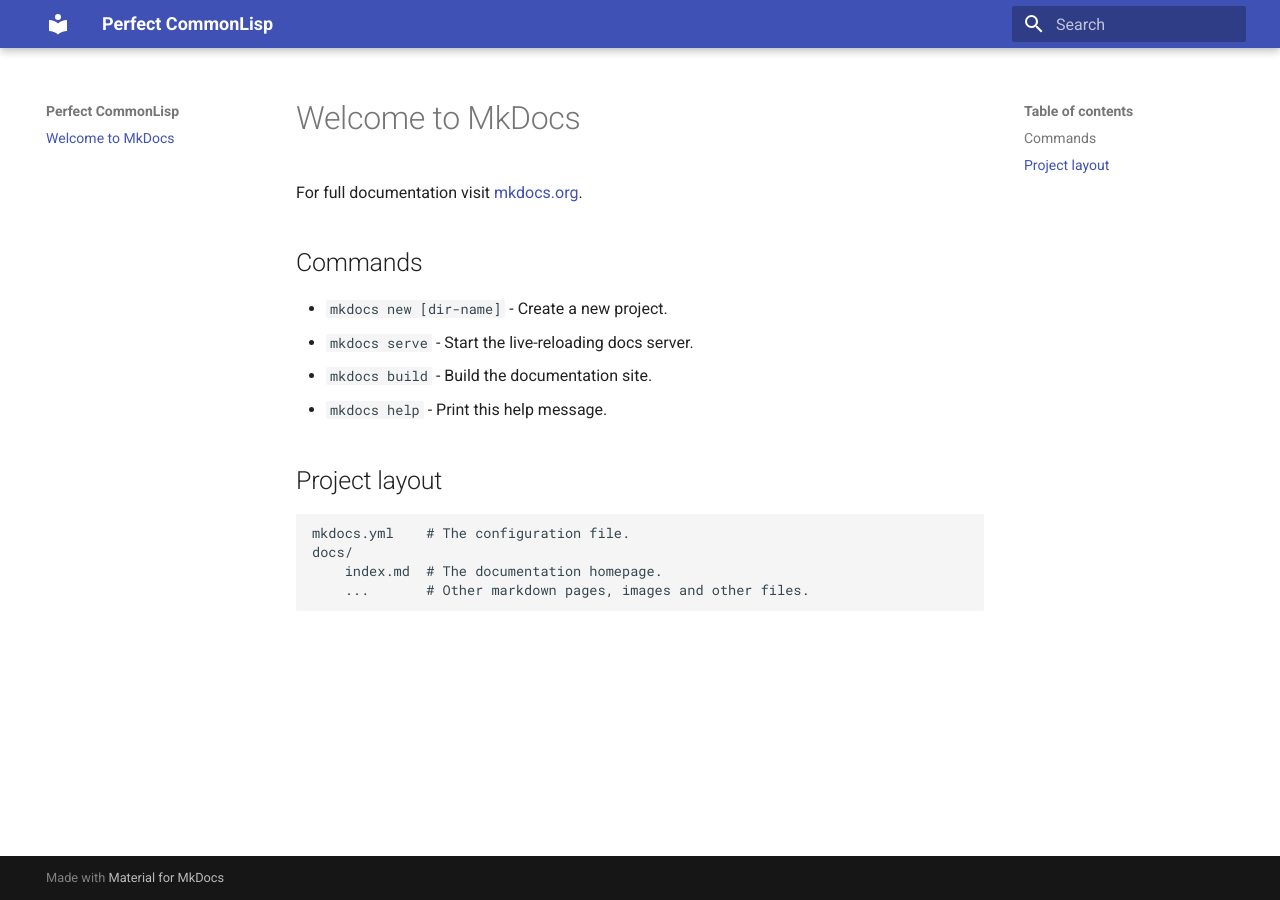
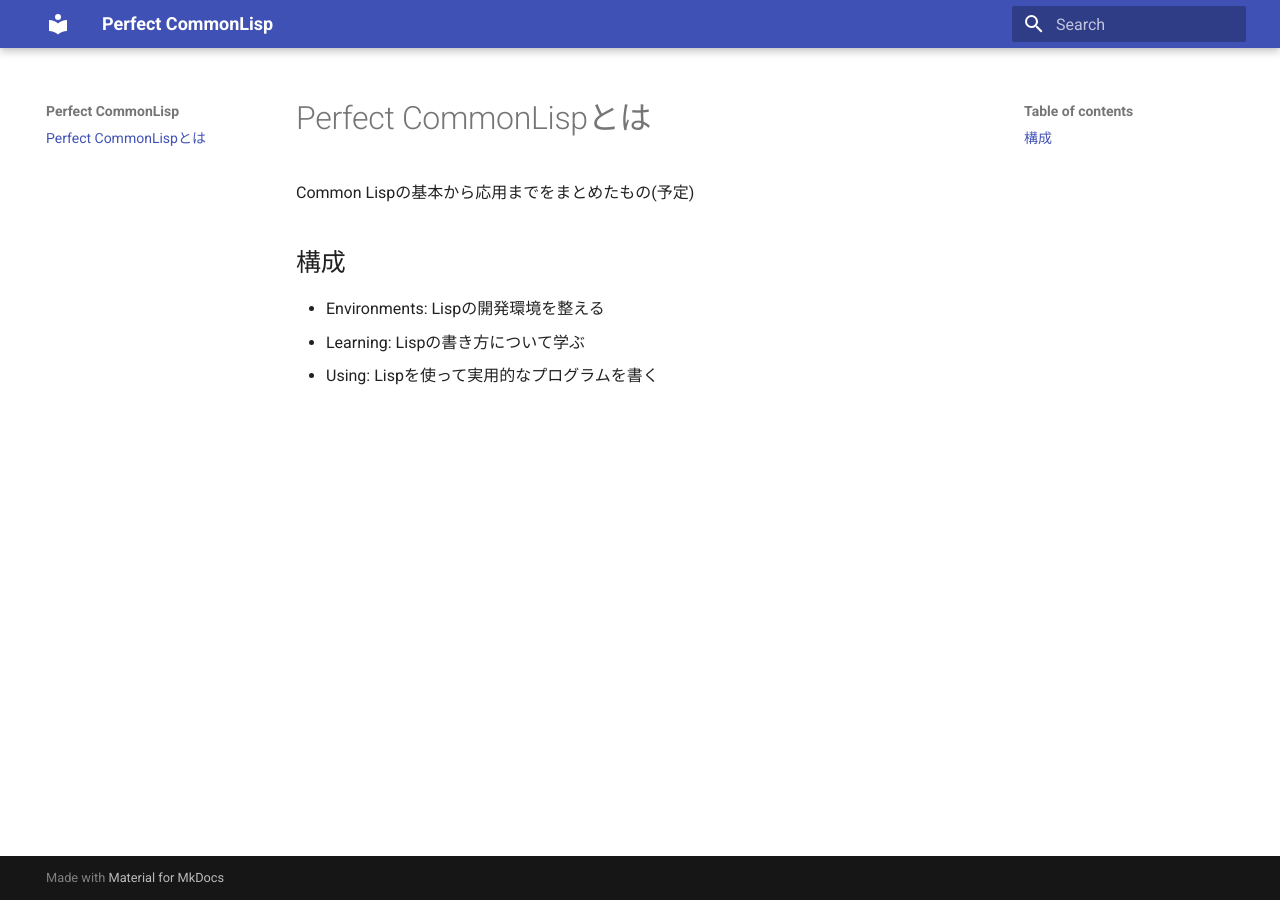
Before and after one commit to Kudzuyu/PerfectCommonLisp, an MkDocs documentation site: the page built from docs/index.md, in a window 1280 px wide. Built offline with MkDocs 1.6.1 and Material for MkDocs 9.7.7, drawn with Linux system fonts in a browser that asks for light colours.

Commit message:
index.md書き直し

```diff
--- a/docs/index.md
+++ b/docs/index.md
@@ -1,17 +1,9 @@
-# Welcome to MkDocs
+# Perfect CommonLispとは
 
-For full documentation visit [mkdocs.org](https://mkdocs.org).
+Common Lispの基本から応用までをまとめたもの(予定)
 
-## Commands
+## 構成
 
-* `mkdocs new [dir-name]` - Create a new project.
-* `mkdocs serve` - Start the live-reloading docs server.
-* `mkdocs build` - Build the documentation site.
-* `mkdocs help` - Print this help message.
-
-## Project layout
-
-    mkdocs.yml    # The configuration file.
-    docs/
-        index.md  # The documentation homepage.
-        ...       # Other markdown pages, images and other files.
+* Environments: Lispの開発環境を整える
+* Learning: Lispの書き方について学ぶ
+* Using: Lispを使って実用的なプログラムを書く
```
